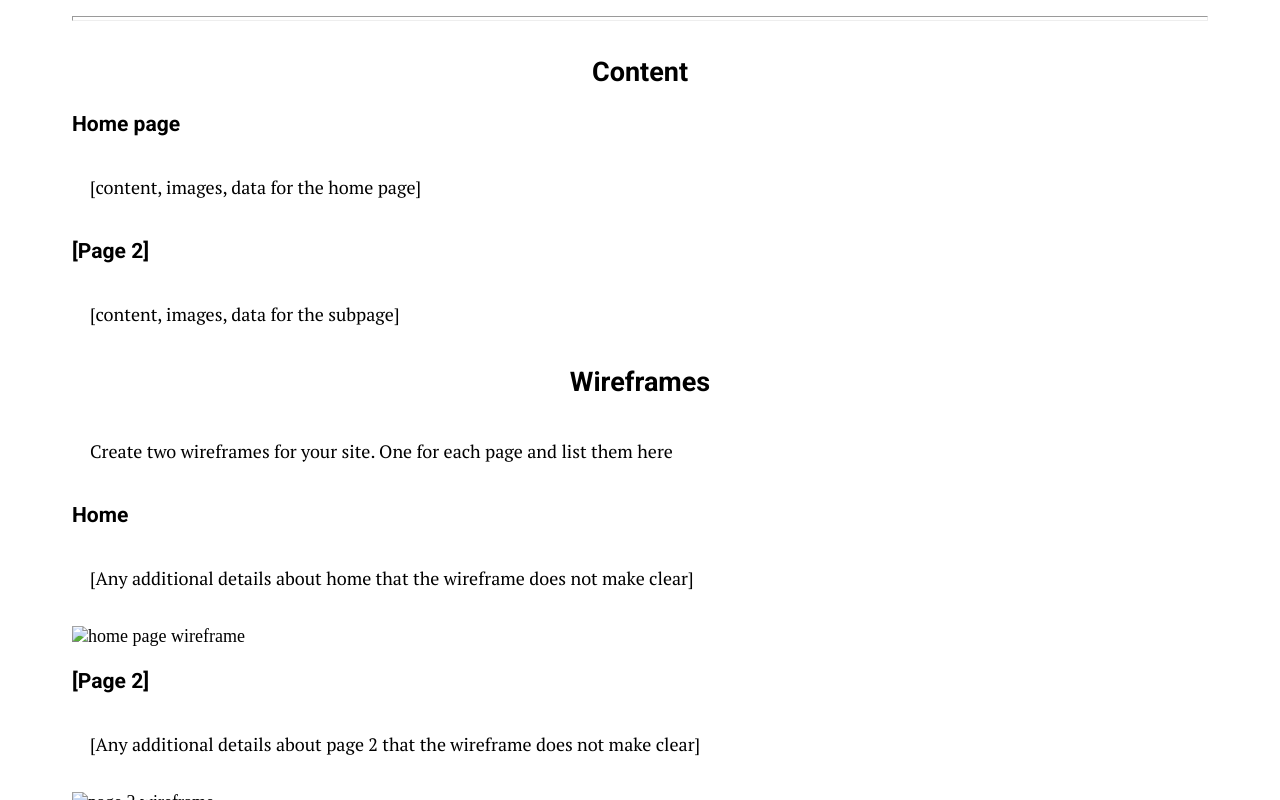
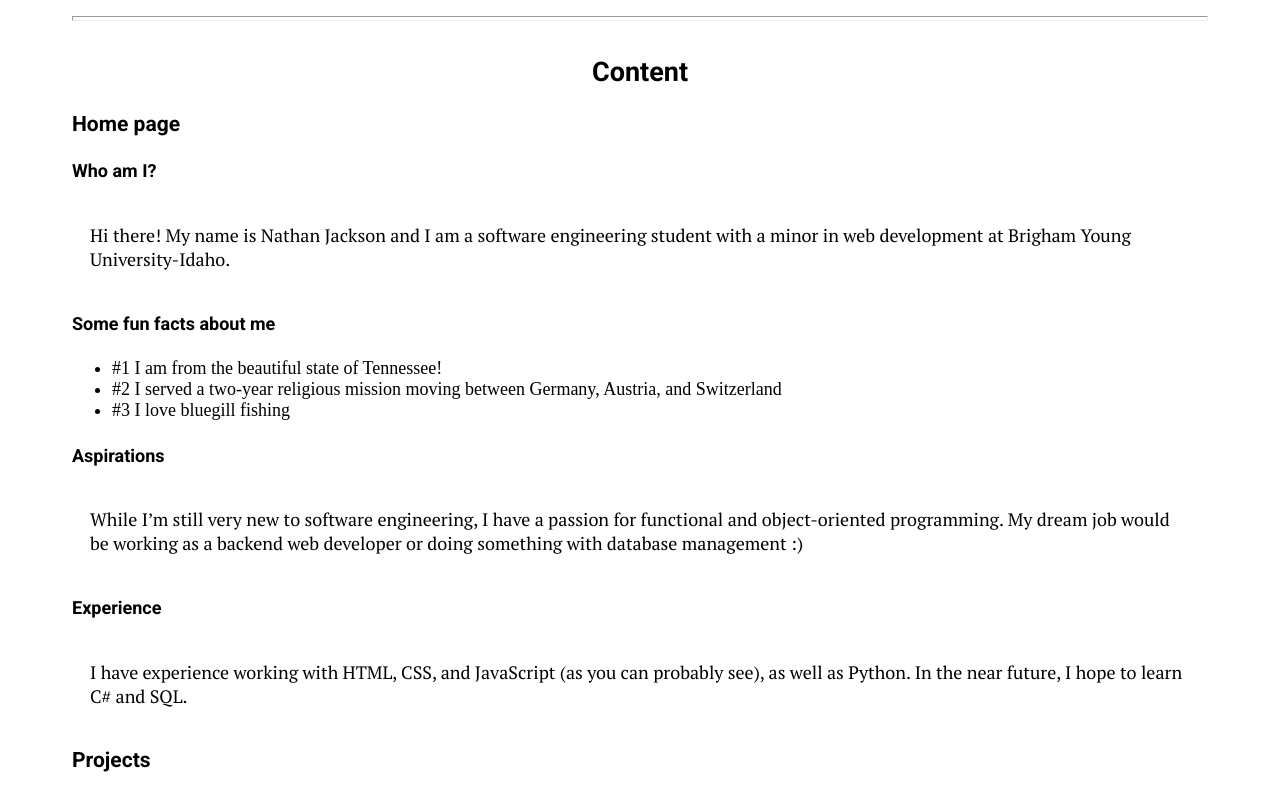
Before and after one commit to nathanrjackson/personal-portfolio, a plain HTML site: page site-plan.html in a window 1280 px wide. Shown: the part 2000-2800 px from the top of the page. Drawn offline with Linux system fonts and the light colour scheme.

Commit message:
Completed site plan

```diff
--- a/site-plan.html
+++ b/site-plan.html
@@ -23,7 +23,7 @@
 			<!-- change this -->
 
 			<h3>Audience</h3>
-			<p>Potential Employers</p>
+			<p>Potential employers</p>
 			<!-- change this -->
 
 			<h3>Dynamic elements</h3>
@@ -112,28 +112,40 @@
 
 			<h2>Content</h2>
 			<h3>Home page</h3>
-			<p>[content, images, data for the home page]</p>
-			<h3>[Page 2]</h3>
-			<p>[content, images, data for the subpage]</p>
+			<h4>Who am I?</h4>
+			<p>Hi there! My name is Nathan Jackson and I am a software engineering student with a minor in web development at Brigham Young University-Idaho.</p>
+			<h4>Some fun facts about me</h4>
+			<ul>
+				<li>#1 I am from the beautiful state of Tennessee!</li>
+				<li>#2 I served a two-year religious mission moving between Germany, Austria, and Switzerland</li>
+				<li>#3 I love bluegill fishing</li>
+			</ul>
+			<h4>Aspirations</h4>
+			<p>While I’m still very new to software engineering, I have a passion for functional and object-oriented programming. My dream job would be working as a backend web developer or doing something with database management :)</p>
+			<h4>Experience</h4>
+			<p>I have experience working with HTML, CSS, and JavaScript (as you can probably see), as well as Python. In the near future, I hope to learn C# and SQL.</p>
+
+			<h3>Projects</h3>
+			<p>Placeholder images and descriptions</p>
 			<h2>Wireframes</h2>
 			<p>
 				Create two wireframes for your site. One for each page and list them
-				here
+				here:
+			</p>
+			<div class="wireframes">
+				<a href="https://wireframe.cc/p1NTE5" target="_blank">Homepage Wireframe<br></a>
+				<a href="https://wireframe.cc/feQNyo" target="_blank">Projects Wireframe</a>
+			</div>
+			<h3>Home</h3>
+			<p>
+				The navigation links collapse to "menu" when the page is small enough
 			</p>
 
-			<h3>Home</h3>
+			<h3>Projects</h3>
 			<p>
-				[Any additional details about home that the wireframe does not make
-				clear]
+				The navigation links collapse to "menu" when the page is small enough<br>
+				Hovering over the project pictures will reveal their description
 			</p>
-			<img src="#" alt="home page wireframe" />
-
-			<h3>[Page 2]</h3>
-			<p>
-				[Any additional details about page 2 that the wireframe does not make
-				clear]
-			</p>
-			<img src="#" alt="page 2 wireframe" />
 		</main>
 	</body>
 </html>
--- a/styles/site-plan.css
+++ b/styles/site-plan.css
@@ -86,11 +86,16 @@ p {
   background-color: #999;
 }
 .colors td {
-  color: orange;
   width: 25%;
   height: 3em;
 }
 
+.colors .primary {
+  color: white;
+}
+.wireframes {
+  padding: 1em 0em 2em 1em;
+}
 .primary {
   background-color: var(--text-color);
 }
```
Also changed, not shown: 1 other file.
